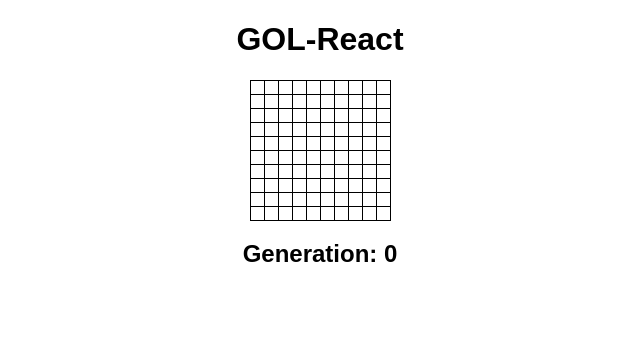
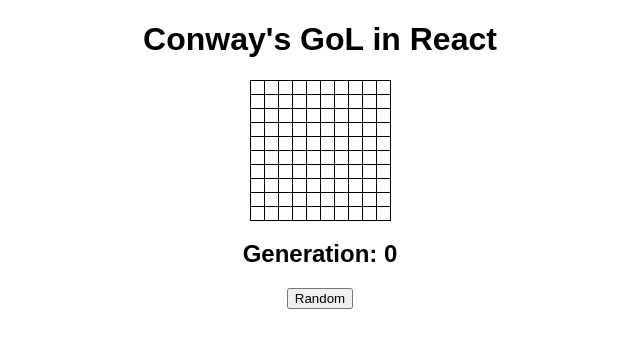
Before and after one commit to Schmidt-Aaron/gof-react, a React (Create React App) app: page / in a window 1280 px wide. Shown: the top 348 px of the page, without its empty margins (320-960 px from the left). Built offline with nearby package versions, Linux system fonts and the light colour scheme.

Commit message:
more state + props added

```diff
--- a/src/App.js
+++ b/src/App.js
@@ -34,21 +34,42 @@ class App extends Component {
       speed: 500,
 
     }
+
+    //app function bindings
+    this.newRandomGrid = this.newRandomGrid.bind(this)
+  }
+
+  //app functions
+  newRandomGrid() {
+    this.setState( (prevState) => ({
+      gameArray: makeArray(this.state.cols, this.state.rows, true),
+    }))
+  }
+
+  componentWillMount(){
+    if(this.state.gameArray.length === 0 ) {
+      this.setState( (prevState) => ({
+        gameArray: makeArray(this.state.cols, this.state.rows, false),
+      }))
+    }
+
   }
 
   render() {
     const generation = this.state.generation;
-    this.state.gameArray = makeArray(this.state.cols, this.state.rows, false);
 
     return (
       <div className="App">
         <div className="header">
-          <h1>GOL-React</h1>
+          <h1>Conway's GoL in React</h1>
         </div>
         <Grid
           game={this.state.gameArray}
         />
         <h2>Generation: {generation}</h2>
+        <button onClick={() => this.newRandomGrid()} >
+          Random
+        </button>
       </div>
     );
   }
@@ -58,13 +79,13 @@ class App extends Component {
 class Grid extends Component {
   render() {
     const game = this.props.game;
-    console.log(game);
     return (
       <div
         className="grid"
       >
       {game.map((e, i) =>
         <Row
+          key={i}
           index={i}
           rowArray={e}
         />
@@ -77,13 +98,15 @@ class Grid extends Component {
 
 class Row extends Component {
   render() {
-    const gameArray = this.props.rowArray;
+    const rowArray = this.props.rowArray;
     const index = this.props.index;
     return (
       <div>
-        {gameArray.map((e,i) =>
+        {rowArray.map((e,i) =>
           <Cell
+            key={`${index}_${i}`}
             index={`${index}_${i}`}
+            alive={rowArray[i]}
           />
         )}
       </div>
```
